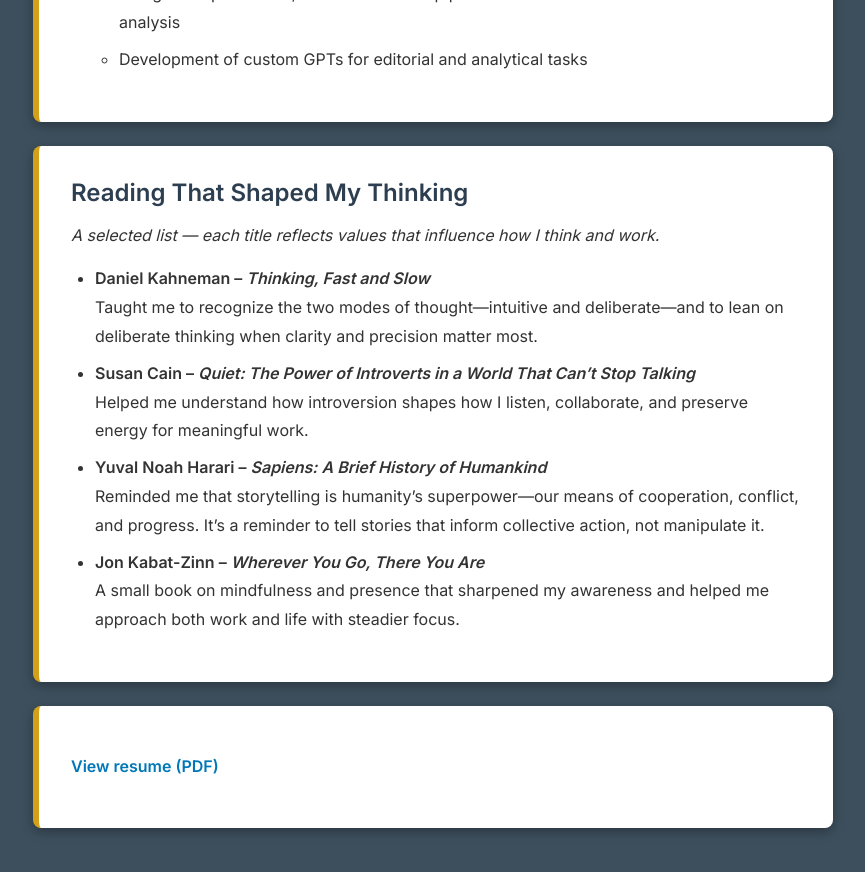
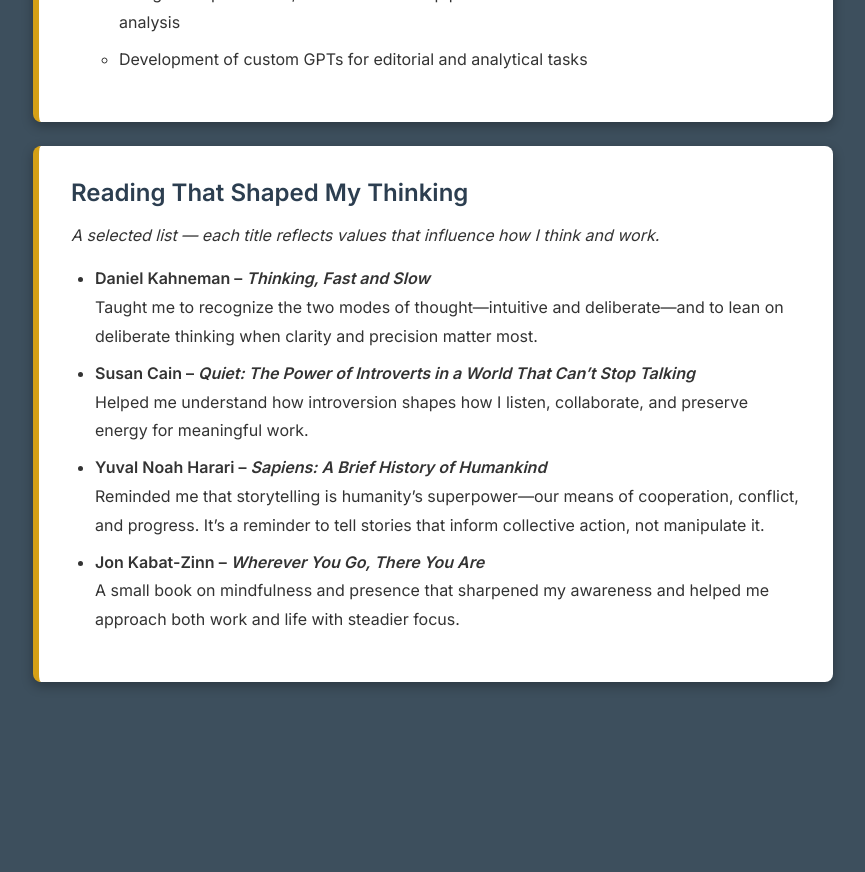
Before and after one commit to misterwes/wbr_portfolio, a Jekyll site: the page about.html, which Jekyll copies as it is, in a window 1280 px wide and 900 px high, scrolled down 1785 px. Shown: the top 872 px of the window, without its empty margins (207-1072 px from the left). Built offline with Jekyll 4.4.1, drawn with Linux system fonts in a browser that asks for light colours; after the commit the page ends 2539 px from its top, so only the background shows below that.

```diff
--- a/about.html
+++ b/about.html
@@ -153,14 +153,6 @@
           </li>
         </ul>
       </div>
-
-      <div class="content">
-        <p>
-          <a href="/resources/resume.pdf" target="_blank" rel="noopener"
-            >View resume (PDF)</a
-          >
-        </p>
-      </div>
     </div>
   </body>
 </html>
```
